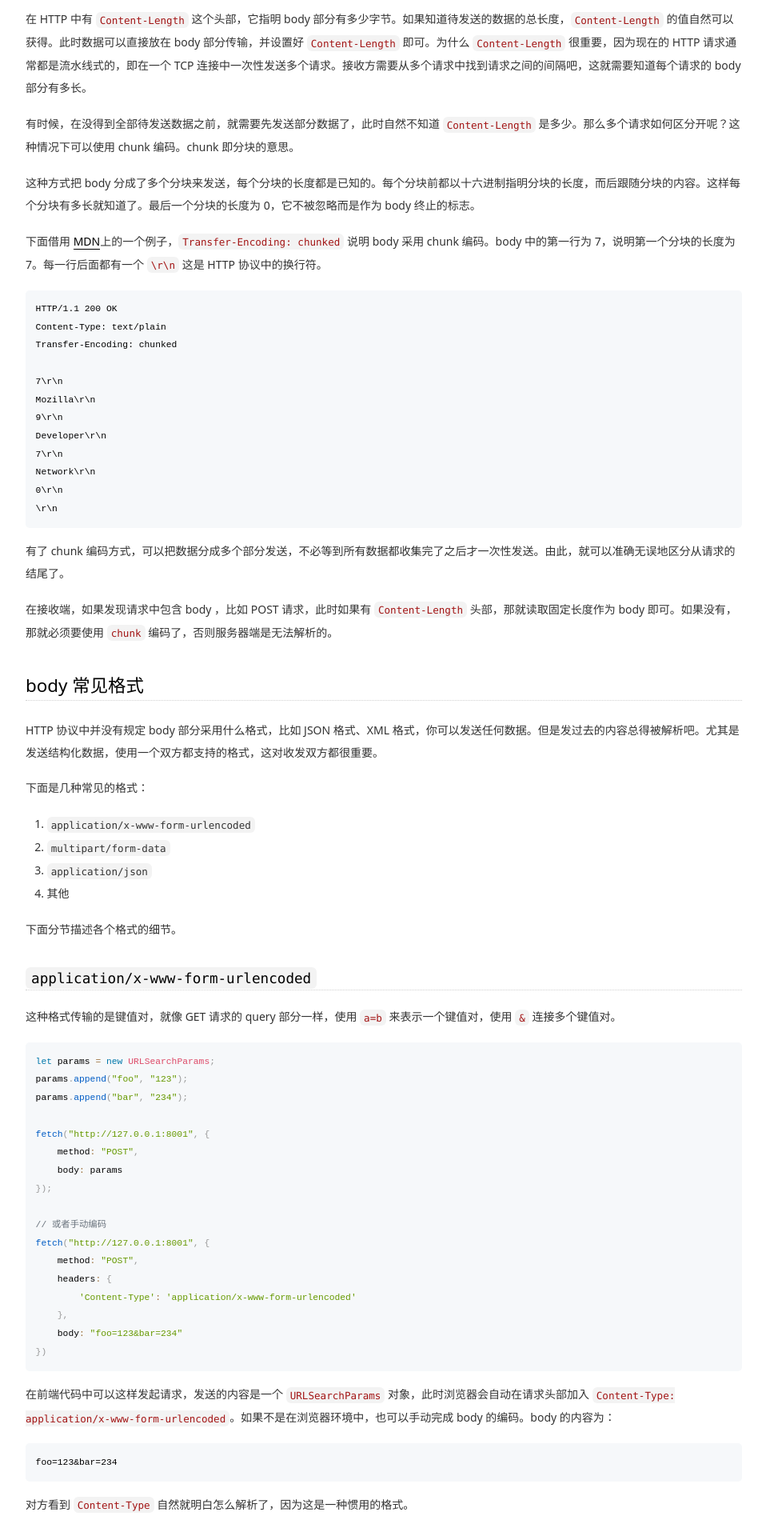
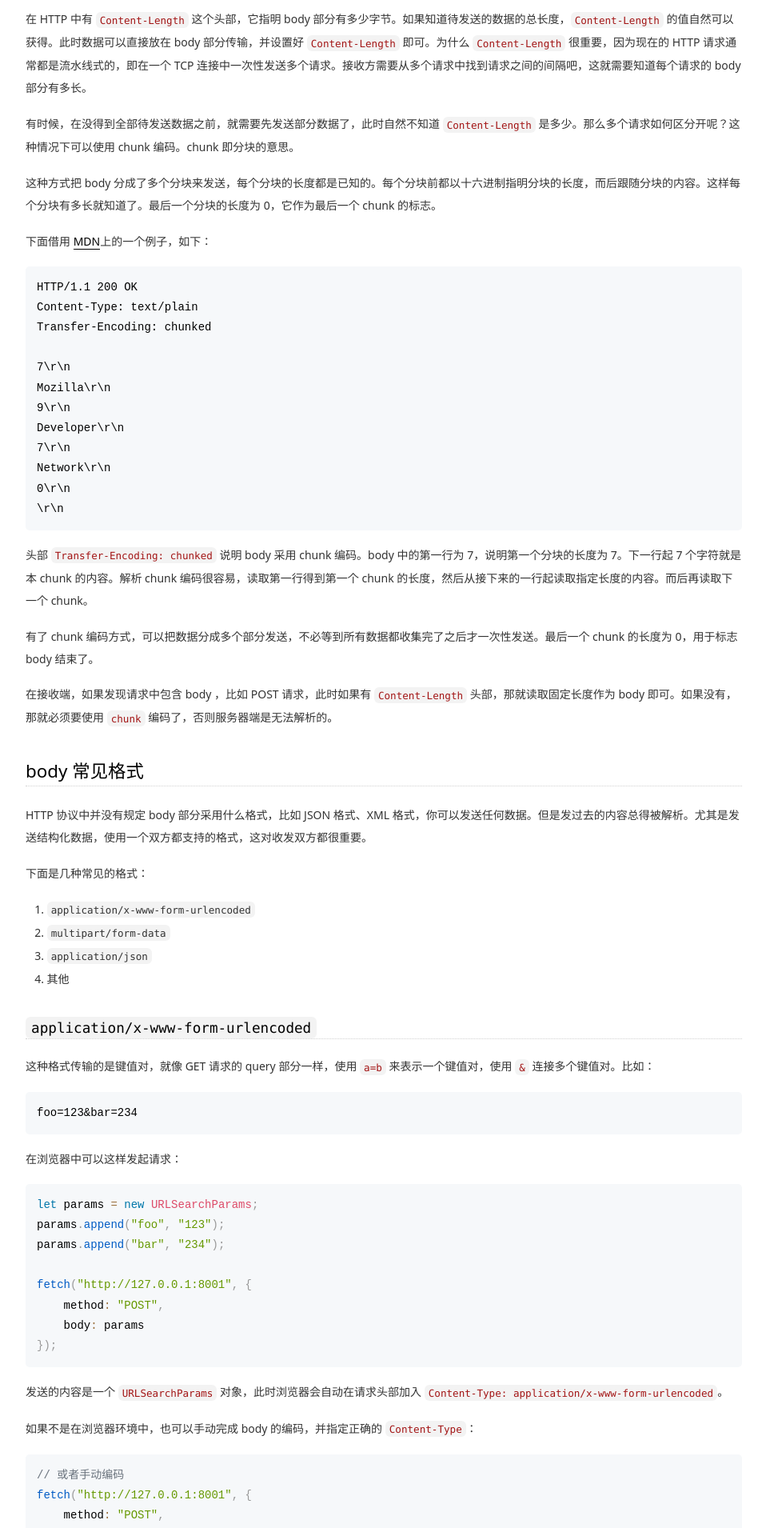
Before and after one commit to wy-ei/notebook, a Jekyll site: the page built from _posts/network/2020-06-10-http-body-encoding.md, in a window 1280 px wide. Shown: the part 867-2777 px from the top of the page at 80% size, without its empty margins (160-1118 px from the left). Built offline with Jekyll 4.4.1, drawn with Linux system fonts in a browser that asks for light colours; some of the changed text lies outside the part shown.

Commit message:
new post

````diff
--- a/_posts/network/2020-06-10-http-body-encoding.md
+++ b/_posts/network/2020-06-10-http-body-encoding.md
@@ -18,9 +18,9 @@
 
 有时候，在没得到全部待发送数据之前，就需要先发送部分数据了，此时自然不知道 `Content-Length` 是多少。那么多个请求如何区分开呢？这种情况下可以使用 chunk 编码。chunk 即分块的意思。
 
-这种方式把 body 分成了多个分块来发送，每个分块的长度都是已知的。每个分块前都以十六进制指明分块的长度，而后跟随分块的内容。这样每个分块有多长就知道了。最后一个分块的长度为 0，它不被忽略而是作为 body 终止的标志。
+这种方式把 body 分成了多个分块来发送，每个分块的长度都是已知的。每个分块前都以十六进制指明分块的长度，而后跟随分块的内容。这样每个分块有多长就知道了。最后一个分块的长度为 0，它作为最后一个 chunk 的标志。
 
-下面借用 [MDN](https://developer.mozilla.org/zh-CN/docs/Web/HTTP/Headers/Transfer-Encoding)上的一个例子，`Transfer-Encoding: chunked` 说明 body 采用 chunk 编码。body 中的第一行为 7，说明第一个分块的长度为 7。每一行后面都有一个 `\r\n` 这是 HTTP 协议中的换行符。
+下面借用 [MDN](https://developer.mozilla.org/zh-CN/docs/Web/HTTP/Headers/Transfer-Encoding)上的一个例子，如下：
 
 ```http
 HTTP/1.1 200 OK
@@ -37,13 +37,15 @@
 \r\n
 ```
 
-有了 chunk 编码方式，可以把数据分成多个部分发送，不必等到所有数据都收集完了之后才一次性发送。由此，就可以准确无误地区分从请求的结尾了。
+头部 `Transfer-Encoding: chunked` 说明 body 采用 chunk 编码。body 中的第一行为 7，说明第一个分块的长度为 7。下一行起 7 个字符就是本 chunk 的内容。解析 chunk 编码很容易，读取第一行得到第一个 chunk 的长度，然后从接下来的一行起读取指定长度的内容。而后再读取下一个 chunk。
+
+有了 chunk 编码方式，可以把数据分成多个部分发送，不必等到所有数据都收集完了之后才一次性发送。最后一个 chunk 的长度为 0，用于标志 body 结束了。
 
 在接收端，如果发现请求中包含 body ，比如 POST 请求，此时如果有 `Content-Length` 头部，那就读取固定长度作为 body 即可。如果没有，那就必须要使用 `chunk` 编码了，否则服务器端是无法解析的。
 
 ## body 常见格式
 
-HTTP 协议中并没有规定 body 部分采用什么格式，比如 JSON 格式、XML 格式，你可以发送任何数据。但是发过去的内容总得被解析吧。尤其是发送结构化数据，使用一个双方都支持的格式，这对收发双方都很重要。
+HTTP 协议中并没有规定 body 部分采用什么格式，比如 JSON 格式、XML 格式，你可以发送任何数据。但是发过去的内容总得被解析。尤其是发送结构化数据，使用一个双方都支持的格式，这对收发双方都很重要。
 
 下面是几种常见的格式：
 
@@ -52,11 +54,15 @@
 3. `application/json`
 4. 其他
 
-下面分节描述各个格式的细节。
-
 ### `application/x-www-form-urlencoded`
 
-这种格式传输的是键值对，就像 GET 请求的 query 部分一样，使用 `a=b` 来表示一个键值对，使用 `&` 连接多个键值对。
+这种格式传输的是键值对，就像 GET 请求的 query 部分一样，使用 `a=b` 来表示一个键值对，使用 `&` 连接多个键值对。比如：
+
+```
+foo=123&bar=234
+```
+
+在浏览器中可以这样发起请求：
 
 ```js
 let params = new URLSearchParams;
@@ -67,7 +73,13 @@
     method: "POST",
     body: params
 });
+```
 
+发送的内容是一个 `URLSearchParams` 对象，此时浏览器会自动在请求头部加入 `Content-Type: application/x-www-form-urlencoded`。
+
+如果不是在浏览器环境中，也可以手动完成 body 的编码，并指定正确的 `Content-Type`：
+
+```js
 // 或者手动编码
 fetch("http://127.0.0.1:8001", {
     method: "POST",
@@ -78,17 +90,11 @@
 })
 ```
 
-在前端代码中可以这样发起请求，发送的内容是一个 `URLSearchParams` 对象，此时浏览器会自动在请求头部加入 `Content-Type: application/x-www-form-urlencoded`。如果不是在浏览器环境中，也可以手动完成 body 的编码。body 的内容为：
-
-```
-foo=123&bar=234
-```
-
-对方看到 `Content-Type` 自然就明白怎么解析了，因为这是一种惯用的格式。
-
 ### `multipart/form-data`
 
-在网页中使用 form 提交表单是就是采用这种格式。如今已经是 2020 年了，通常很少使用 form 来发起 POST 请求了，通常都是由 JavaScript 来发起 HTTP 请求。如果使用 `FormData` 对象作为发送内容：
+在网页中使用 form 提交表单是就是采用这种格式。如今已经是 2020 年了，通常很少使用 form 来发起 POST 请求了，通常都是由 JavaScript 来发起 HTTP 请求。
+
+使用 `FormData` 对象作为发送内容，就会这种格式，下面是个例子：
 
 ```js
 var form = new FormData;
@@ -109,7 +115,7 @@
 Content-Type: multipart/form-data; boundary=----WebKitFormBoundary0YIe7rP7SPMwpOvO
 ```
 
-这里说明了内容格式为 `multipart/form-data`，而 body 部分的内容如下：
+请求的 body 部分的内容如下：
 
 
 ```
@@ -124,20 +130,23 @@
 ------WebKitFormBoundary0YIe7rP7SPMwpOvO--
 ```
 
-整个内容由 `boundary` 分为多个部分，划分方式如下，这个 `boundary` 就是前面 `Content-Type` 给出的那个。这个 `boundary` 可以是任意的字符串，但是为了防止与用户发送的内容冲突，通常 `boundary` 都是很混乱的一个字符串。
+可见整个内容由 `boundary` 分为多个部分，这个 `boundary` 需要在 `Content-Type` 中指出。它可以是任意字符串，但为了防止与用户发送的内容冲突，通常随机生成一个较长的字符串。
+
+`multipart/form-data` 格式如下：
 
 ```
---{boundary}
-Content-Disposition: form-data; name="key"
-
-value
---{boundary}
-Content-Disposition: form-data; name="key"
-
- value
---{boundary}--
+--{boundary}\r\n
+Content-Disposition: form-data; name="key"\r\n
+\r\n
+value\r\n
+--{boundary}\r\n
+Content-Disposition: form-data; name="key"\r\n
+\r\n
+value\r\n
+--{boundary}--\r\n
 ```
 
+两个 boundary 之间的是一个条目。它分为头部和 body，两者之间空行分隔。
 
 其中 `Content-Disposition` 是一个 HTTP 头部，但是此处在 `multipart/form-data` 中复用了此头部，它的格式如下：
 
@@ -160,10 +169,13 @@
 
 用 `Content-Type: text/plain` 指明了文件的类型。每次浏览器都会随机生成一个 `boundary`，所以这里的 `boundary` 不和上面的一样。
 
+最后一个 boundary 后面紧跟 `--`，这是结束的标志。
+
+
 ### `application/json`
 
-这种格式想必是目前最为流行的格式了，后端系统的请求和响应大多采用此格式。它没什么特别的，body 部分就是序列化后的 JSON 字符串，在 `Content-Type` 中指明 `application/json` 就可以了。
+这种格式想必是目前最为流行的格式了，后端系统的请求和响应大多采用此格式。它没什么特别的，body 部分就是序列化后的 JSON 字符串，在 `Content-Type` 中指明 `application/json`，对端反序列化 JSON 字符串即可。
 
 ### 其他格式
 
-无论什么格式，内容都是在 body 中放着，只不过解析方法不同罢了。用户完全可以自己定义一种格式，然后前后端统一即可。前面三种用的比较普遍，因此单拉出来说了说，其他的格式就不再说了。
+无论什么格式，内容都是在 body 中放着，只不过解析方法不同罢了。用户完全可以自己定义一种格式，然后前后端采用匹配的格式化和解析方法即可。前面三种用的比较普遍，因此单拉出来说了说，其他的格式就不再说了。
--- a/assets/scss/highlight.scss
+++ b/assets/scss/highlight.scss
@@ -1,5 +1,4 @@
 pre.highlight{
-    font-size: 90%;
     line-height: 1.8em!important;
     padding: 1em!important;
 }
--- a/assets/scss/typo.scss
+++ b/assets/scss/typo.scss
@@ -183,7 +183,6 @@
 }
 .typo pre code{
     font-family: 'Source Code Pro', Courier, 'Courier New', PingFang SC;
-    font-size: 90%;
 }
 
 /* 一致化 horizontal rule */
````
Also changed, not shown: _posts/unix/2020-07-02-time.md (added, +207 -0 lines), README.md.
